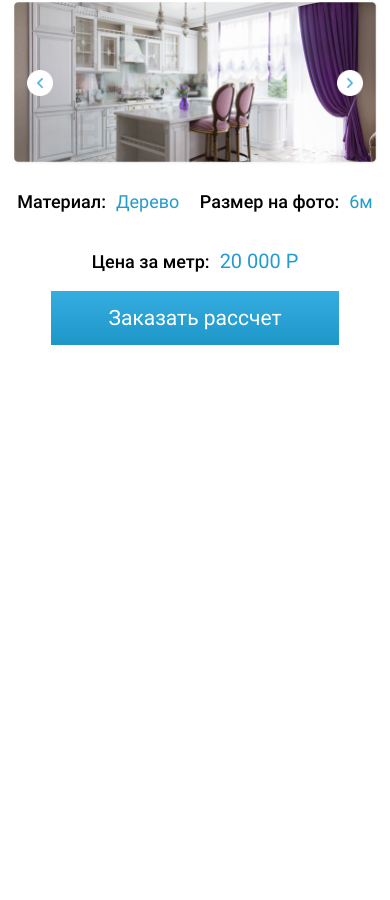
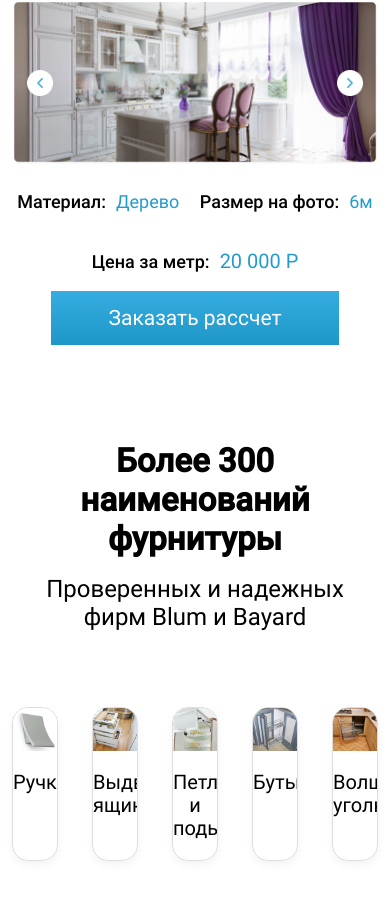
Before and after one commit to 6uJlJl/FurniHouse, a website: page index.html in a window 390 px wide. Shown: the part 1987-2887 px from the top of the page. Before the commit the page ends 2413 px from the top, so only its background shows below. Drawn offline with Linux system fonts and the light colour scheme.

Commit message:
Верстка блока дополнительно без адаптива

```diff
--- a/index.html
+++ b/index.html
@@ -156,6 +156,34 @@
             </div>
           </article>
         </li>
+        <li class="main__item">
+          <article class="add">
+            <h2 class="add__title">Более 300 наименований фурнитуры</h2>
+            <p class="add__subtitle">Проверенных и надежных фирм Blum и Bayard</p>
+            <div class="add__items">
+             <div class="add__item">
+               <img src="img/main/add/furnit-1.jpg" alt="Фурнитура">
+               <span class="add__text">Ручки</span>
+             </div>
+             <div class="add__item">
+              <img src="img/main/add/furnit-2.jpg" alt="Фурнитура">
+              <span class="add__text">Выдвижные ящики</span>
+            </div>
+            <div class="add__item">
+              <img src="img/main/add/furnit-3.jpg" alt="Фурнитура">
+              <span class="add__text">Петли и подьемники</span>
+            </div>
+            <div class="add__item">
+              <img src="img/main/add/furnit-4.jpg" alt="Фурнитура">
+              <span class="add__text">Бутылочницы</span>
+            </div>
+            <div class="add__item">
+              <img src="img/main/add/furnit-5.jpg" alt="Фурнитура">
+              <span class="add__text">Волшебные уголки</span>
+            </div>
+            </div>
+          </article>
+        </li>
 
       </ul>
     </div>
--- a/sass/blocks/_main.sass
+++ b/sass/blocks/_main.sass
@@ -12,8 +12,8 @@
 .item
   &__title
     +medium
-    font-size: 33px;
-    line-height: 39px;
+    font-size: 33px
+    line-height: 39px
     margin-bottom: 18px
   &__descr
     display: flex
@@ -58,44 +58,76 @@
 .descr
   &__material
     +medium
-    font-size: 20px;
-    line-height: 23px;
+    font-size: 20px
+    line-height: 23px
     margin-bottom: 10px
     span
       +normal
-      font-size: 18px;
-      color: #229BCD;
+      font-size: 18px
+      color: #229BCD
       margin-left: 10px
   &__size
     +medium
-    font-size: 20px;
-    line-height: 23px;
+    font-size: 20px
+    line-height: 23px
     span
       +normal
-      font-size: 18px;
-      color: #229BCD;
+      font-size: 18px
+      color: #229BCD
       margin-left: 10px
   &__price
     +medium
-    font-size: 22px;
-    line-height: 23px;
-    margin-top: 19px;
-    margin-left: 111px;
+    font-size: 22px
+    line-height: 23px
+    margin-top: 19px
+    margin-left: 111px
     span
       +normal
-      font-size: 25px;
-      color: #229BCD;
+      font-size: 25px
+      color: #229BCD
       margin-left: 10px
   &__order
-    width: 288px;
-    height: 54px;
-    background: linear-gradient(180deg, #36ADE0 0%, #1D96C8 100%);
+    width: 288px
+    height: 54px
+    background: linear-gradient(180deg, #36ADE0 0%, #1D96C8 100%)
     +normal
-    font-size: 21px;
-    line-height: 25px;
-    color: #FFFFFF;
+    font-size: 21px
+    line-height: 25px
+    color: #FFFFFF
     border: none
     cursor: pointer
+
+.add
+  text-align: center
+  &__title
+    +medium
+    font-size: 33px
+    line-height: 39px
+    padding-top: 15px;
+    margin-bottom: 17px;
+  &__subtitle
+    +normal
+    font-size: 24px
+    line-height: 28px
+    margin-bottom: 76px
+  &__items
+    display: flex
+    margin-left: -17px
+    margin-right: -17px
+  &__item
+    width: 20%
+    margin: 0 17px
+    border: 1px solid #DDDDDD;
+    box-shadow: 0px 4px 9px rgba(0, 0, 0, 0.05);
+    border-radius: 16px;
+    overflow: hidden
+    padding-bottom: 20px
+    img
+      margin-bottom: 15px
+  &__text
+    +normal
+    font-size: 20px
+    line-height: 23px
 
 @media (max-width:992px)
   .item
```
Also changed, not shown: css/main.min.css, img/main/add/furnit-1.jpg (added), img/main/add/furnit-2.jpg (added), img/main/add/furnit-3.jpg (added), img/main/add/furnit-4.jpg (added), img/main/add/furnit-5.jpg (added).
